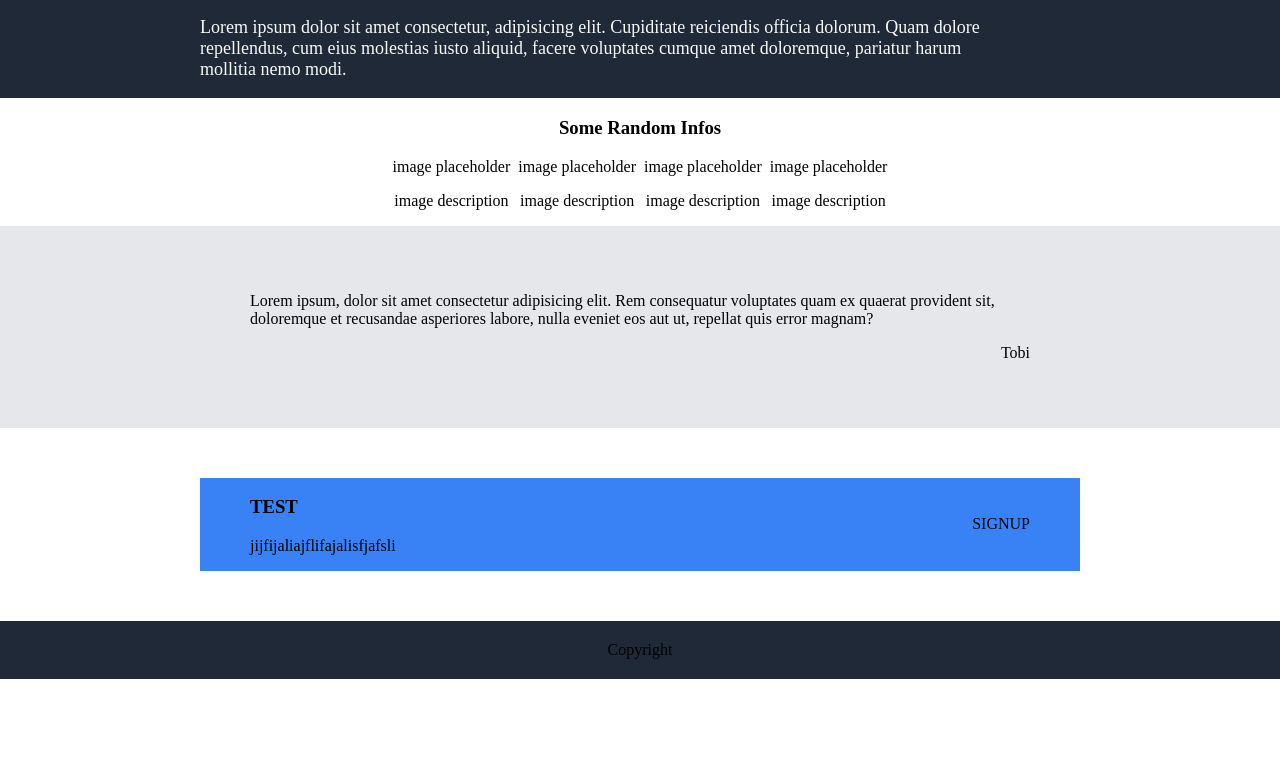
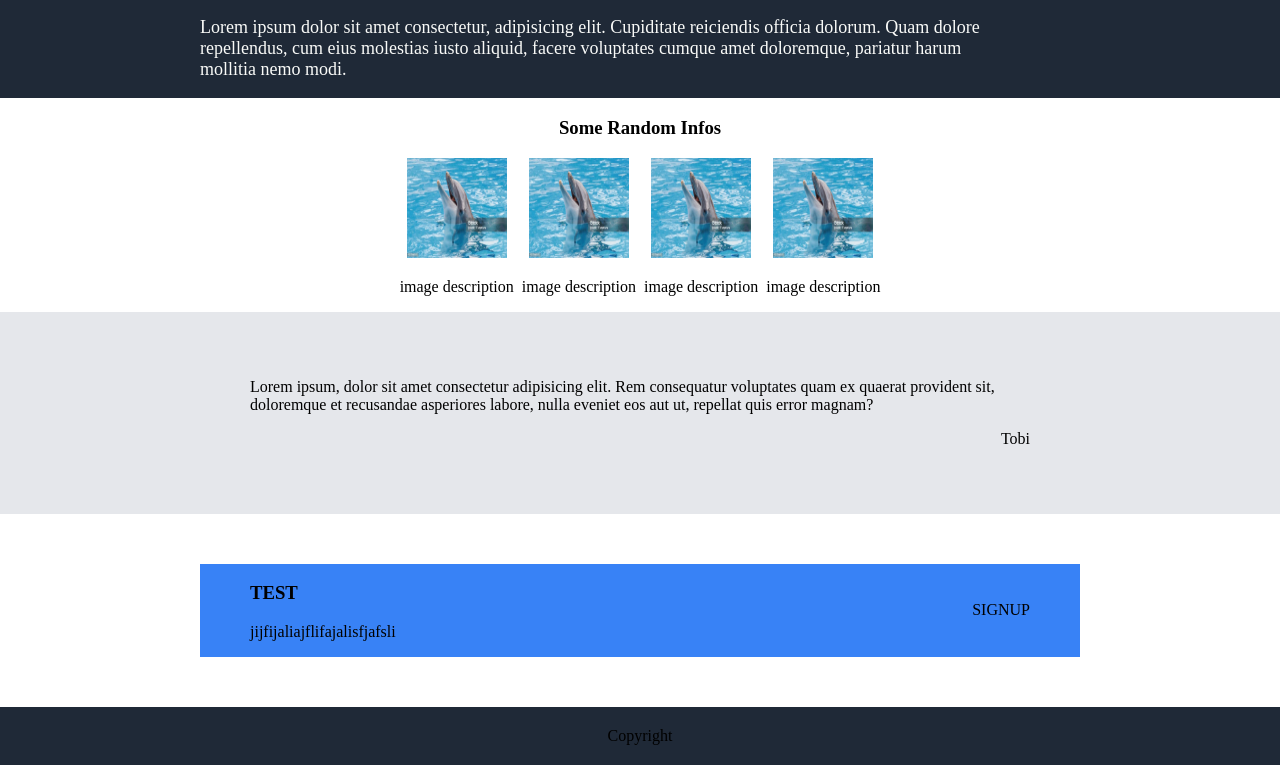
Before and after one commit to TobiasSteeger/test-website, a plain HTML site: page index.html in a window 1280 px wide. Shown: the part 175-940 px from the top of the page. Before the commit the page ends 854 px from the top, so only its background shows below. Drawn offline with Linux system fonts and the light colour scheme.

Commit message:
add image

```diff
--- a/index.html
+++ b/index.html
@@ -26,19 +26,19 @@
         <h3>Some Random Infos</h3>
         <div class="cards">
             <div class="card">
-                image placeholder
+                <img src="./images/flipper.jpeg" alt="happy flipper">
                 <p>image description</p>
             </div>
             <div class="card">
-                image placeholder
+                <img src="./images/flipper.jpeg" alt="happy flipper">
                 <p>image description</p>
             </div>
             <div class="card">
-                image placeholder
+                <img src="./images/flipper.jpeg" alt="happy flipper">
                 <p>image description</p>
             </div>
             <div class="card">
-                image placeholder
+                <img src="./images/flipper.jpeg" alt="happy flipper">
                 <p>image description</p>
             </div>
         </div>
--- a/style.css
+++ b/style.css
@@ -28,6 +28,8 @@ body {
 }
 a {
     text-decoration: none;
+    color: #E5E7EB;
+
 }
 .body-one {
     display: flex;
@@ -45,6 +47,10 @@ a {
     display: flex;
     justify-content: center;
     gap: 8px;
+}
+img{
+    height: 100px;
+    width: 100px;
 }
 .body-three{
 
```
Also changed, not shown: images/flipper.jpeg (added).
